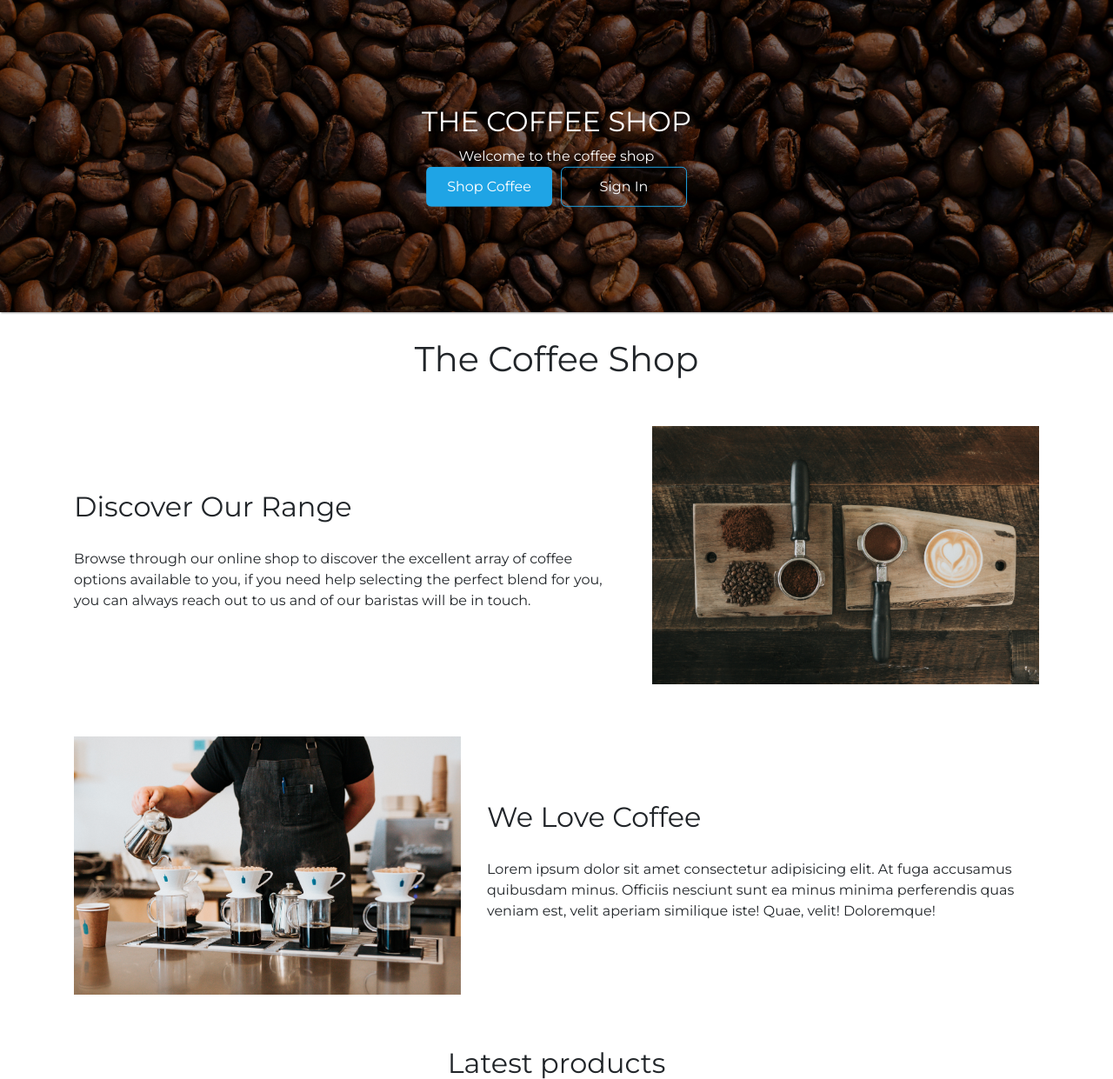
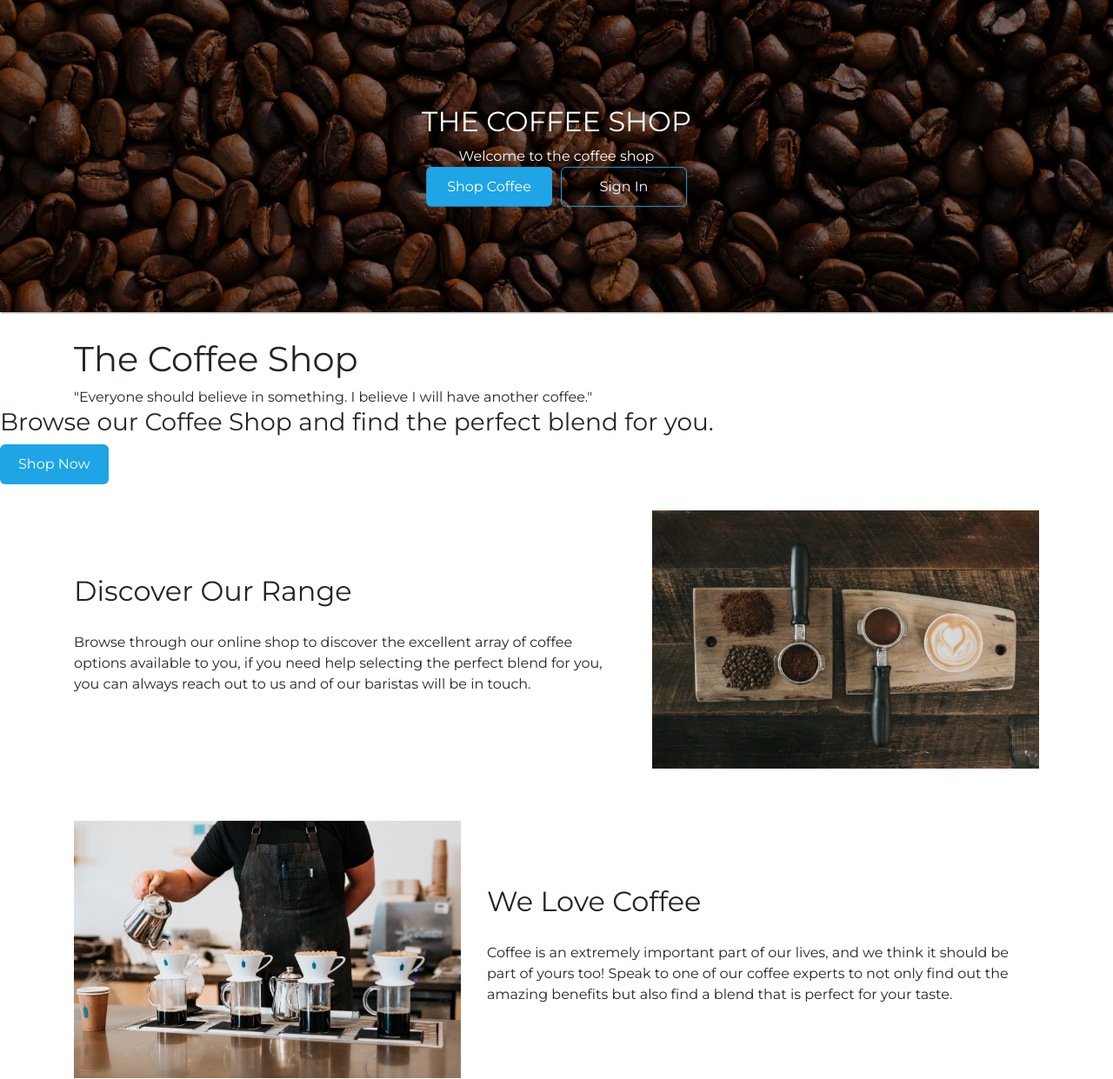
Before and after one commit to Geomint/thecoffeeshop, a Django app: page / in a window 1280 px wide. Shown: the part 125-1366 px from the top of the page at 87% size. Run offline with Django 3.2, Linux system fonts and the light colour scheme; data that the repository does not hold is empty; some libraries are stand-ins or nearby versions.

Commit message:
Added strip banners to index.html

```diff
--- a/pages/templates/index.html
+++ b/pages/templates/index.html
@@ -4,13 +4,27 @@
 {% include 'components/banners/top-banner.html' %}
 <div class="home">
     <div class="container">
-        <!-- title -->
+        <!-- introduction -->
         <section class="row">
             <div class="col-12">
-                <h1 class="home__title">The Coffee Shop</h1>
+                <div class="home__intro">
+                    <h1 class="home__intro__title">The Coffee Shop</h1>
+                    <p class="home__intro__quote">"Everyone should believe in something. I believe I will have another
+                        coffee."</p>
+                </div>
+
             </div>
         </section>
+    </div>
 
+    <div class="strip-banner">
+        <div class="strip-banner__content">
+            <h3>Browse our Coffee Shop and find the perfect blend for you.</h3>
+            <a class="btn btn--primary" href="/products">Shop Now</a>
+        </div>
+    </div>
+
+    <div class="container">
         <!-- home-info 1 -->
         <section class="row home__layout">
             <div class="col-md-7 align align--center">
@@ -27,7 +41,9 @@
                 <img class="img-responsive" src="/static/images/home/coffee-image-1.png" alt="Coffee beans on a board">
             </div>
         </section>
+    </div>
 
+    <div class="container">
         <!-- home-info 2 -->
         <section class="row home__layout">
             <div class="col-md-5">
@@ -36,15 +52,30 @@
             <div class="col-md-7 align align--center">
                 <div class="home__welcome">
                     <h2 class="home__welcome__title">We Love Coffee</h2>
-                    <p class="home__welcome__text">Lorem ipsum dolor sit amet consectetur adipisicing elit. At fuga
-                        accusamus quibusdam minus.
-                        Officiis
-                        nesciunt sunt ea minus minima perferendis quas veniam est, velit aperiam similique iste! Quae,
-                        velit! Doloremque!</p>
+                    <p class="home__welcome__text">Coffee is an extremely important part of our lives, and we think it
+                        should be part of yours too!
+                        Speak to one of our coffee experts to not only find out the amazing benefits but also find a
+                        blend that is perfect for your taste.
+                    </p>
                 </div>
             </div>
         </section>
+    </div>
 
+    <div class="strip-banner">
+        <div class="strip-banner__content">
+            <div class="container">
+                <section class="row">
+                    <div class="col-12">
+                        <h3>Listen to the experts</h3>
+                        <iframe width="100%" height="400" src="https://www.youtube.com/embed/LkBOAvzWNfM" frameborder="0" allow="accelerometer; autoplay; encrypted-media; gyroscope; picture-in-picture" allowfullscreen></iframe>
+                    </div>
+                </section>
+            </div>
+        </div>
+    </div>
+
+    <div class="container">
         <!-- latest products -->
         <section class="row home__layout">
             <div class="col-md-12">
@@ -58,7 +89,8 @@
                             <img class="img-responsive" src="/static/{{product.image}}" alt="{{product.name}}">
                             <div class="home__latest-products__slick__slide__content">
                                 <p class="home__latest-products__slick__slide__content__text">{{ product.name }}</p>
-                                <p class="home__latest-products__slick__slide__content__price">£{{ product.price }}</p>
+                                <p class="home__latest-products__slick__slide__content__price">£{{ product.price }}
+                                </p>
                             </div>
                         </a>
                     </div>
@@ -67,8 +99,9 @@
 
             </div>
         </section>
+    </div>
 
-        <!-- panel call to action -->
+    <!-- <div class="container">
         <section class="row">
             <div class="col-md-4 col-12">
                 <div class="home__promo">
@@ -89,6 +122,14 @@
                 </div>
             </div>
         </section>
+    </div> -->
+
+    <div class="strip-banner">
+        <div class="strip-banner__content">
+            <h3>Still unsure about what coffee to purchase?</h3>
+            <a class="btn btn--primary" href="{% url 'contact' %}">Get In Touch</a>
+        </div>
     </div>
+
 </div>
 {% endblock %}
```
